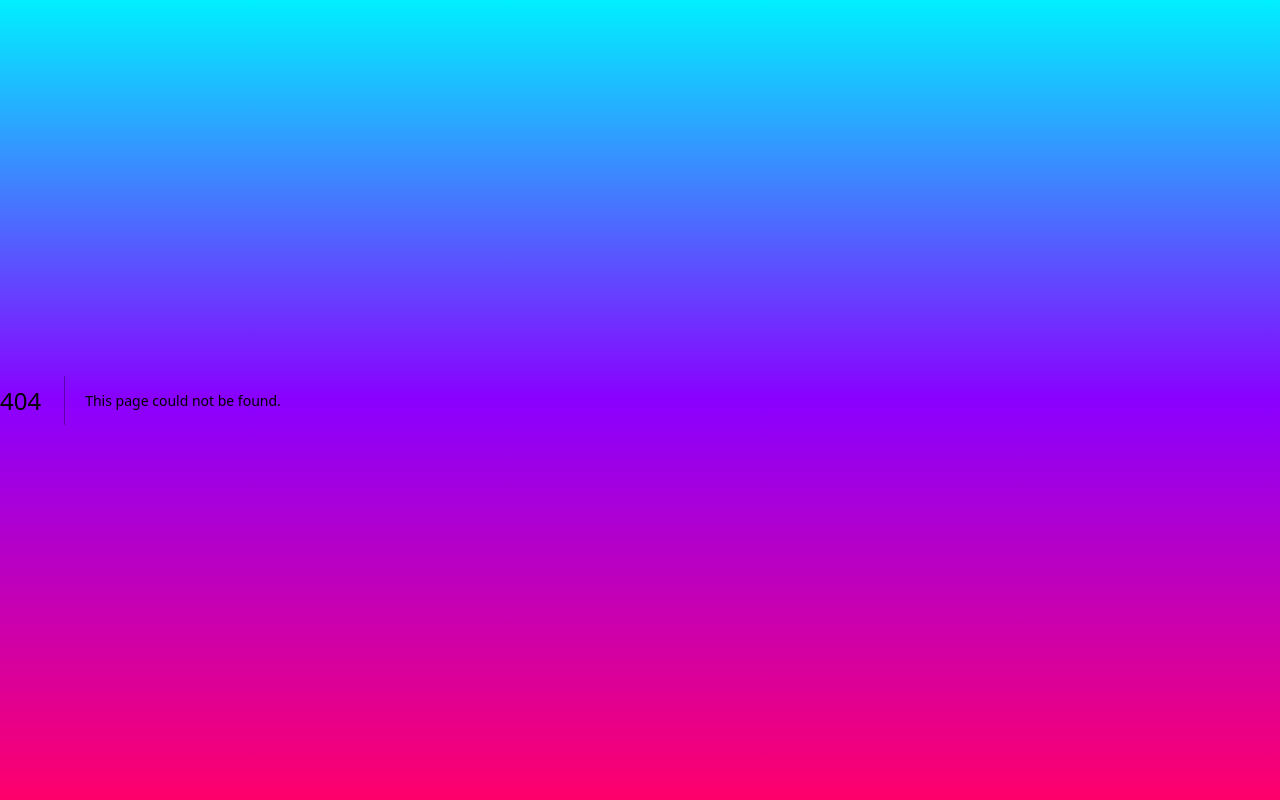
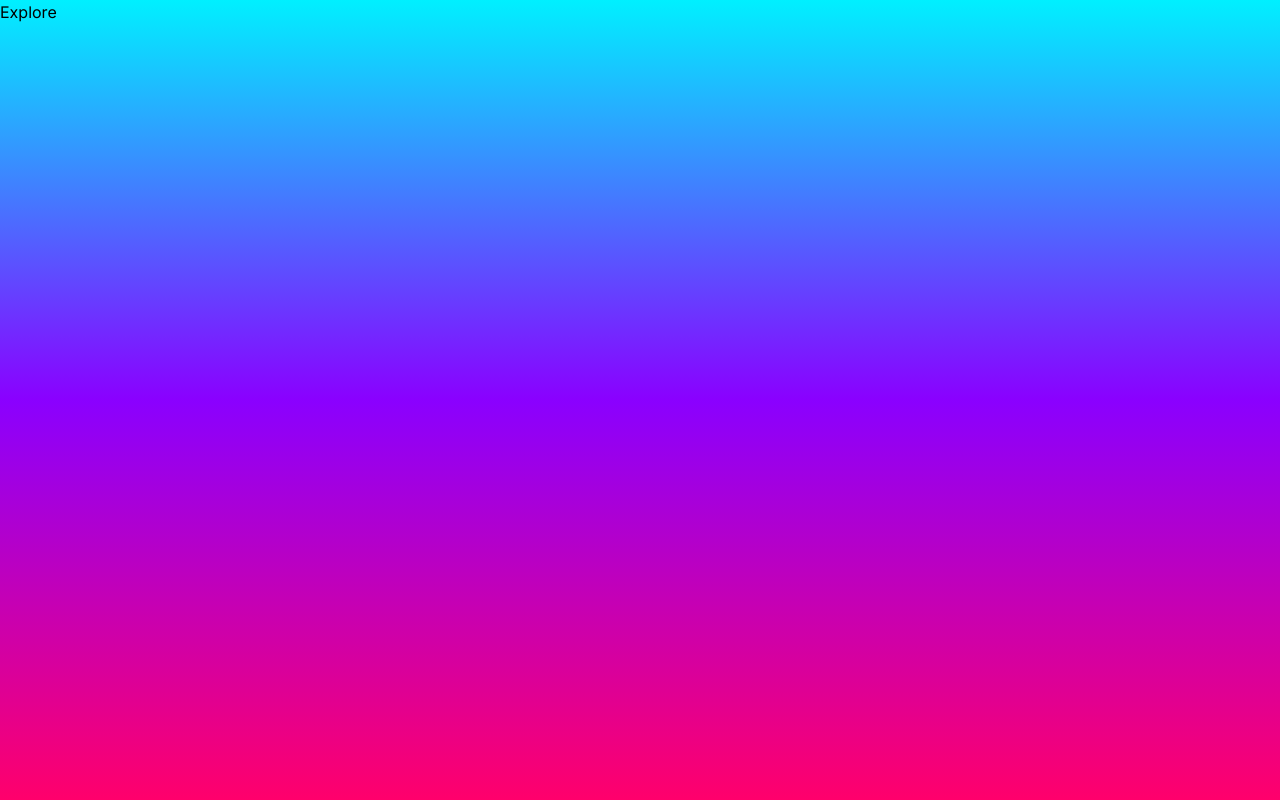
Before and after one commit to SJ2324-5BHIF-Vogi/Frontend, a Next.js app: page /explore in a window 1280 px wide. Before the commit this address had no page. Built offline with nearby package versions, Linux system fonts and the light colour scheme.

Commit message:
feat: add explore folder

```diff
--- /dev/null
+++ b/src/app/explore/page.tsx
@@ -0,0 +1,7 @@
+import React, { FC } from 'react'
+
+const Explore: FC = () => {
+  return <div>Explore</div>
+}
+
+export default Explore
```
